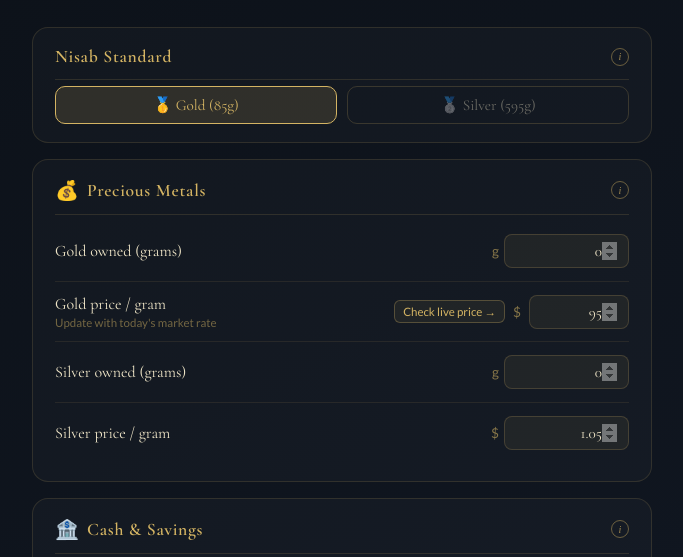
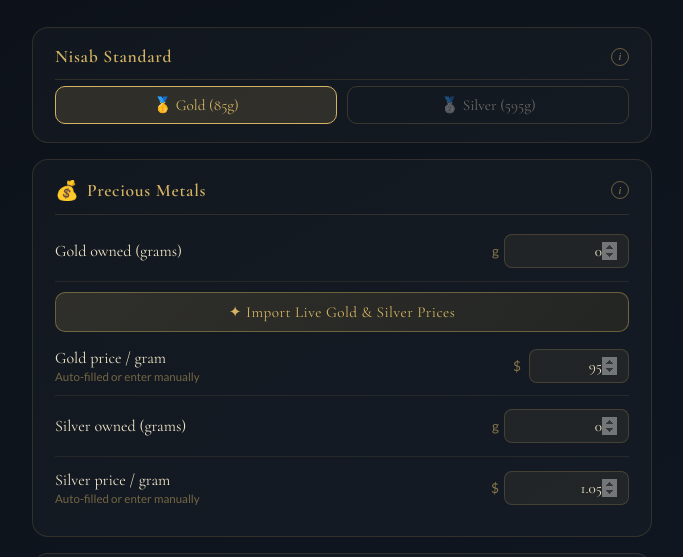
Before and after one commit to adnan5780/zakat-calculator, a plain HTML site: page index.html.html in a window 1280 px wide. Shown: the part 171-728 px from the top of the page, without its empty margins (298-981 px from the left). Drawn offline with nearby package versions, Linux system fonts and the light colour scheme.

Commit message:
Update index.html.html - Adding Live Metal Pricing

```diff
--- a/index.html.html
+++ b/index.html.html
@@ -348,13 +348,27 @@ zakatable wealth.</span>
         <input type="number" id="goldGrams" value="0" min="0" oninput="calculate()" onfocus="clearZero(this)" onblur="restoreZero(this)"/>
       </div>
     </div>
+    <!-- Import live prices button -->
+    <div style="margin: 10px 0 4px;">
+      <button id="importMetalsBtn" onclick="importLivePrices()" style="
+        width:100%; padding:10px;
+        background: linear-gradient(135deg, rgba(212,180,99,0.15) 0%, rgba(184,146,42,0.1) 100%);
+        border: 1px solid rgba(212,180,99,0.4); border-radius:10px;
+        color: #d4b463; font-family:'Cormorant Garamond',serif; font-size:0.95rem;
+        cursor:pointer; transition:all 0.2s; letter-spacing:0.03em;
+      " onmouseover="this.style.background='linear-gradient(135deg, rgba(212,180,99,0.25) 0%, rgba(184,146,42,0.18) 100%)'"
+         onmouseout="this.style.background='linear-gradient(135deg, rgba(212,180,99,0.15) 0%, rgba(184,146,42,0.1) 100%)'">
+        ✦ Import Live Gold &amp; Silver Prices
+      </button>
+      <div id="metalsStatus" style="font-size:0.72rem; color:rgba(212,180,99,0.45); text-align:center; margin-top:5px; display:none;"></div>
+    </div>
+
     <div class="gold-price-row">
       <div>
         <div class="input-label">Gold price / gram</div>
-        <div class="input-sublabel">Update with today's market rate</div>
+        <div class="input-sublabel">Auto-filled or enter manually</div>
       </div>
       <div class="gold-input-right">
-        <a href="https://goldprice.org/gold-price-per-gram.html" target="_blank" class="live-price-btn">Check live price →</a>
         <span class="input-prefix">$</span>
         <input type="number" id="goldPrice" value="95" min="0" oninput="calculate()" onfocus="clearZero(this)" onblur="restoreZero(this)"/>
       </div>
@@ -367,7 +381,10 @@ zakatable wealth.</span>
       </div>
     </div>
     <div class="input-row">
-      <div><div class="input-label">Silver price / gram</div></div>
+      <div>
+        <div class="input-label">Silver price / gram</div>
+        <div class="input-sublabel">Auto-filled or enter manually</div>
+      </div>
       <div class="input-right">
         <span class="input-prefix">$</span>
         <input type="number" id="silverPrice" value="1.05" min="0" oninput="calculate()" onfocus="clearZero(this)" onblur="restoreZero(this)"/>
@@ -894,6 +911,39 @@ can also be entered here.</span>
     box.scrollIntoView({ behavior: 'smooth', block: 'nearest' });
   }
 
+  async function importLivePrices() {
+    const btn = document.getElementById('importMetalsBtn');
+    const status = document.getElementById('metalsStatus');
+    btn.disabled = true;
+    btn.textContent = '⏳ Fetching live prices...';
+    status.style.display = 'none';
+
+    try {
+      const res = await fetch('/api/metals');
+      const data = await res.json();
+
+      if (data.error) {
+        status.textContent = '⚠ Could not fetch prices. Please try again.';
+        status.style.display = 'block';
+      } else {
+        document.getElementById('goldPrice').value = data.goldPerGram.toFixed(2);
+        document.getElementById('silverPrice').value = data.silverPerGram.toFixed(4);
+        calculate();
+        const now = new Date().toLocaleTimeString([], { hour: '2-digit', minute: '2-digit' });
+        status.textContent = `✓ Prices updated at ${now}`;
+        status.style.color = 'rgba(150,210,150,0.7)';
+        status.style.display = 'block';
+      }
+    } catch (err) {
+      status.textContent = '⚠ Network error. Please try again.';
+      status.style.color = 'rgba(212,180,99,0.45)';
+      status.style.display = 'block';
+    }
+
+    btn.disabled = false;
+    btn.textContent = '✦ Import Live Gold & Silver Prices';
+  }
+
   window.addEventListener('DOMContentLoaded', positionTooltips);
 </script>
 </body>
```
